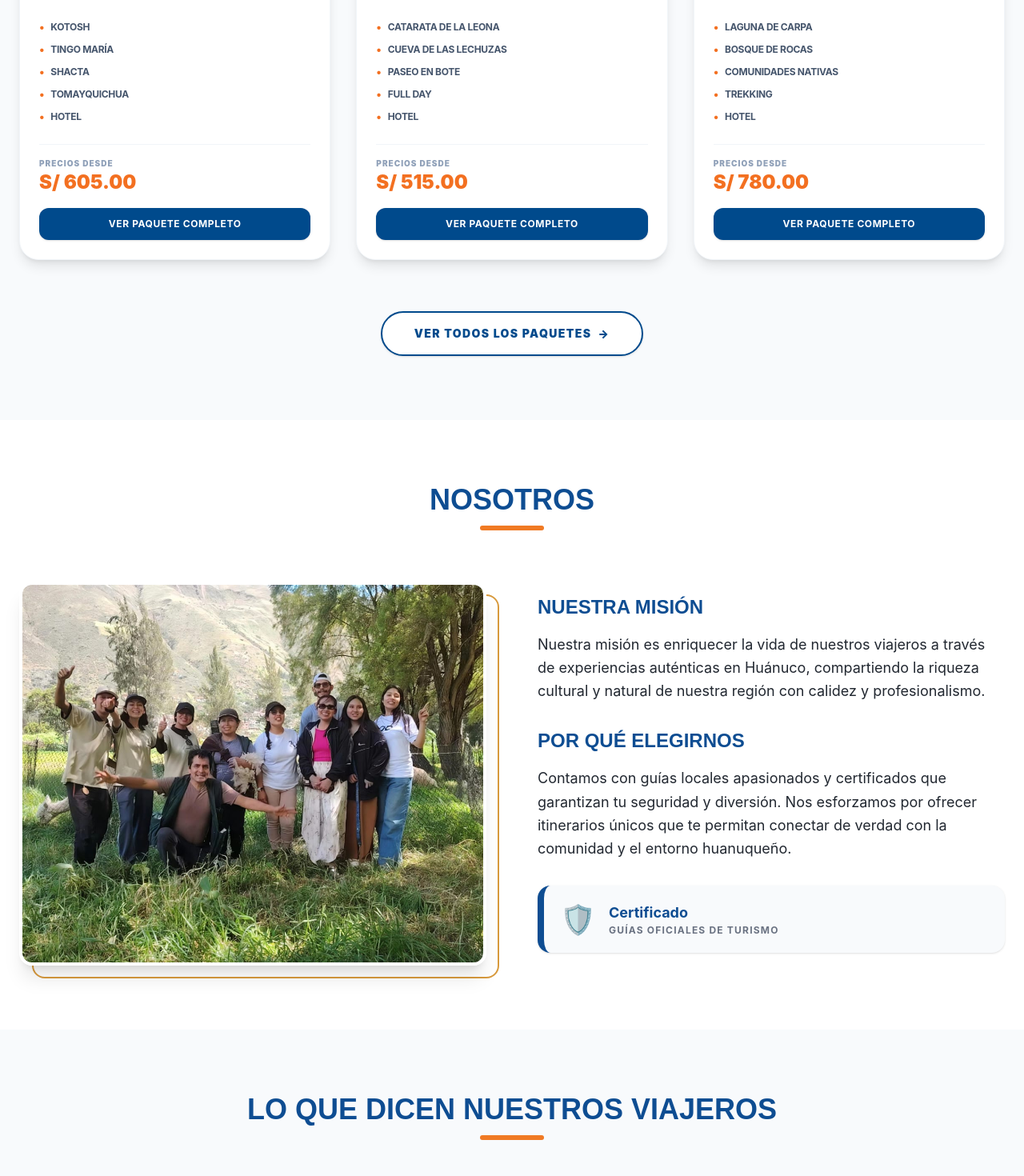
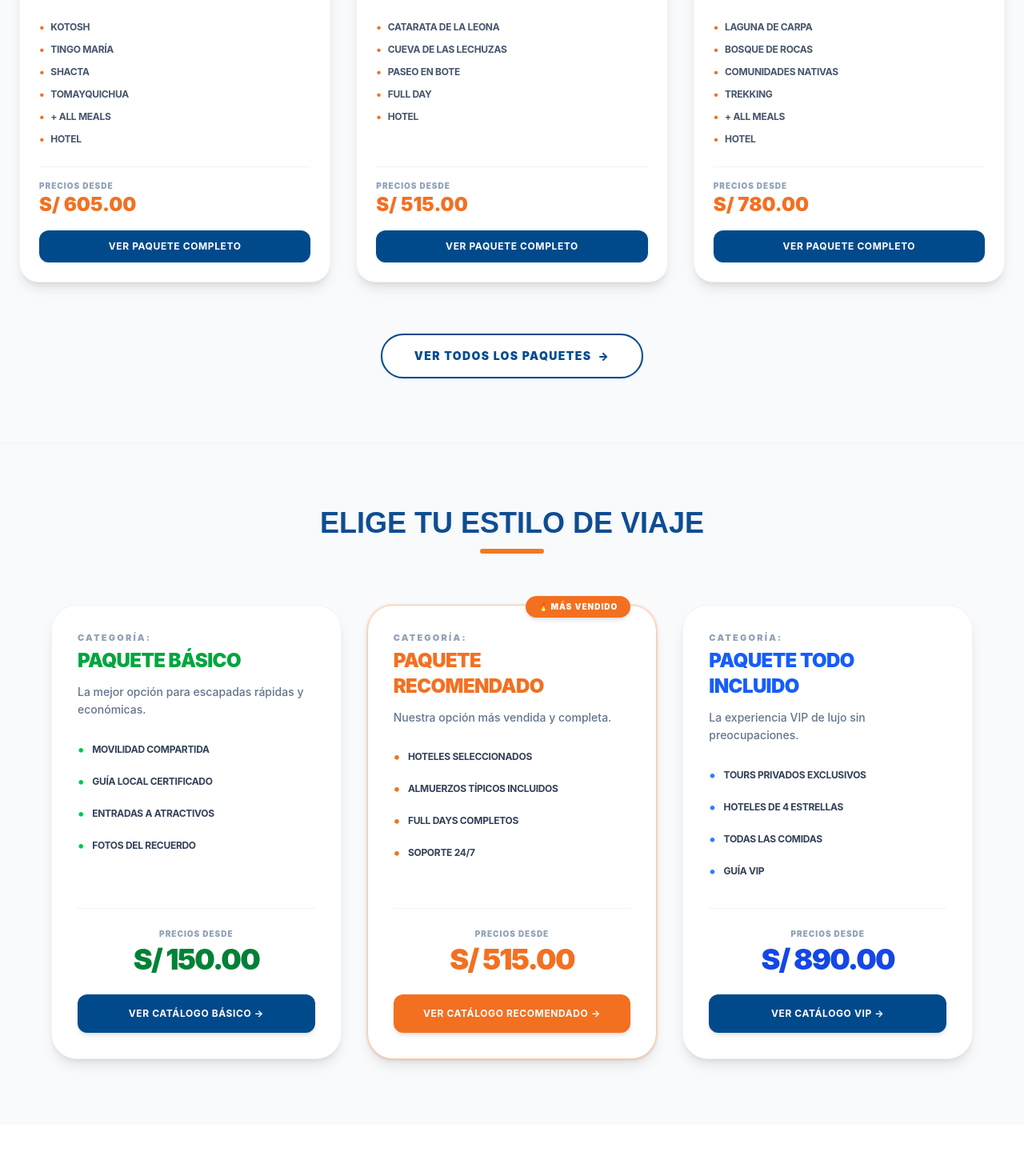
Before and after one commit to Eduardito1818/Aventura_Sin_LimitesHCO_web, a React (Vite) app: page / in a window 1280 px wide. Shown: the part 2000-3470 px from the top of the page at 80% size. Built offline with nearby package versions, Linux system fonts and the light colour scheme.

Commit message:
diseñe una categoria para mejorar la pagina web de Aventura sinlimite implemete una nueva categorycard

```diff
--- /dev/null
+++ b/src/components/CategoryCard.jsx
@@ -0,0 +1,57 @@
+import React from 'react';
+import { Link } from 'react-router-dom';
+
+const CategoryCard = ({ pkg }) => {
+  return (
+    <div className={`bg-white rounded-[32px] shadow-lg border flex flex-col h-full hover:shadow-2xl hover:-translate-y-1 transition-all duration-300 relative ${pkg.categoria === 'recomendado' ? 'border-[#f37021]/40 ring-2 ring-[#f37021]/10' : 'border-slate-100'}`}>
+
+      {/* 1. BADGE DE "MÁS VENDIDO" (Solo para el Recomendado) - Estilo Mockup */}
+      {pkg.categoria === 'recomendado' && (
+        <span className="absolute -top-3 right-8 bg-[#f37021] text-white text-[10px] font-black px-4 py-1.5 rounded-full uppercase tracking-widest shadow-md z-20">
+          🔥 Más Vendido
+        </span>
+      )}
+
+      <div className="p-8 flex flex-col flex-grow">
+
+        {/* 2. CABECERA DE TEXTO (Sin Imagen) - Estilo Mockup */}
+        <p className="text-slate-400 text-[11px] font-black uppercase tracking-[0.2em] mb-1">Categoría:</p>
+        <h3 className={`text-2xl font-black uppercase mb-3 tracking-tight ${pkg.categoria === 'basico' ? 'text-green-600' : pkg.categoria === 'recomendado' ? 'text-[#f37021]' : 'text-blue-600'}`}>
+          {pkg.nombre}
+        </h3>
+
+        {/* Descripción corta */}
+        <p className="text-slate-500 text-sm mb-6 font-medium normal-case leading-relaxed">
+          {pkg.descripcion}
+        </p>
+
+        {/* 3. LISTA DE PUNTOS COLORIDA - Estilo Mockup */}
+        <ul className="space-y-3 mb-8 flex-grow">
+          {pkg.puntos.map((punto, index) => (
+            <li key={index} className="text-slate-700 text-xs font-bold flex items-center gap-2.5 uppercase tracking-tight">
+              <span className={`text-lg ${pkg.categoria === 'basico' ? 'text-green-500' : pkg.categoria === 'recomendado' ? 'text-[#f37021]' : 'text-blue-500'}`}>•</span>
+              {punto}
+            </li>
+          ))}
+        </ul>
+
+        {/* 4. FOOTER CON PRECIO Y BOTÓN - Estilo Mockup */}
+        <div className="pt-6 border-t border-slate-100 mt-auto text-center">
+          <p className="text-slate-400 text-[10px] font-black uppercase tracking-widest mb-1">Precios Desde</p>
+          <p className={`text-4xl font-black mb-6 tracking-tighter ${pkg.categoria === 'basico' ? 'text-green-700' : pkg.categoria === 'recomendado' ? 'text-[#f37021]' : 'text-blue-700'}`}>
+            S/ {pkg.precio}
+          </p>
+
+          <Link
+            to={pkg.ruta}
+            className={`block w-full text-center py-4 px-4 rounded-xl font-bold transition-all duration-300 text-xs uppercase tracking-wider shadow-md ${pkg.categoria === 'recomendado' ? 'bg-[#f37021] text-white hover:bg-orange-600' : 'bg-[#004a8c] text-white hover:bg-[#003566]'}`}
+          >
+            {pkg.nombre === "Paquete Básico" ? "Ver Catálogo Básico" : pkg.nombre === "Paquete Recomendado" ? "Ver Catálogo Recomendado" : "Ver Catálogo VIP"} →
+          </Link>
+        </div>
+      </div>
+    </div>
+  );
+};
+
+export default CategoryCard;
--- a/src/data/toursData.js
+++ b/src/data/toursData.js
@@ -74,7 +74,7 @@ export const PACKAGES_DATA = [
     rating: 4.9,
     reviews: 120,
     imagen: "/src/assets/huanuco-tradicional.jpg.png",
-    puntos: ["Kotosh", "Tingo María", "Shacta", "Tomayquichua", "Hotel"]
+    puntos: ["Kotosh", "Tingo María", "Shacta", "Tomayquichua", "+ All Meals", "Hotel"]
   },
   {
     id: "p2",
@@ -83,7 +83,7 @@ export const PACKAGES_DATA = [
     duracion: "4 Días / 3 Noches",
     rating: 4.7,
     reviews: 95,
-    imagen: "/src/assets/tingo-maria.jpg.png",
+    imagen: "/src/assets/selva-aventura.jpg.png",
     puntos: ["Catarata de la Leona", "Cueva de las Lechuzas", "Paseo en bote", "Full Day", "Hotel"]
   },
   {
@@ -93,7 +93,43 @@ export const PACKAGES_DATA = [
     duracion: "6 Días / 5 Noches",
     rating: 4.8,
     reviews: 150,
-    imagen: "/src/assets/tingo-maria.jpg.png",
-    puntos: ["Laguna de Carpa", "Bosque de Rocas", "Comunidades Nativas", "Trekking", "Hotel"]
+    imagen: "/src/assets/sierra-magica.jpg.png",
+    puntos: ["Laguna de Carpa", "Bosque de Rocas", "Comunidades Nativas", "Trekking", "+ All Meals", "Hotel"]
   }
 ];
+
+export const CATEGORIES_DATA = [
+  {
+    id: "cat-basico",
+    categoria: "basico",
+    nombre: "Paquete Básico",
+    descripcion: "La mejor opción para escapadas rápidas y económicas.",
+    precio: "150.00",
+    duracion: "Full Days / Tours Cortos",
+    imagen: "/src/assets/huanuco-tradicional.jpg.png",
+    puntos: ["Movilidad Compartida", "Guía Local Certificado", "Entradas a Atractivos", "Fotos del Recuerdo"],
+    ruta: "/paquetes/basico"
+  },
+  {
+    id: "cat-recomendado",
+    categoria: "recomendado",
+    nombre: "Paquete Recomendado",
+    descripcion: "Nuestra opción más vendida y completa.",
+    precio: "515.00",
+    duracion: "3 a 5 Días de Aventura",
+    imagen: "/src/assets/selva-aventura.jpg.png",
+    puntos: ["Hoteles Seleccionados", "Almuerzos Típicos Incluidos", "Full Days Completos", "Soporte 24/7"],
+    ruta: "/paquetes/recomendado"
+  },
+  {
+    id: "cat-todo-incluido",
+    categoria: "todo-incluido",
+    nombre: "Paquete Todo Incluido",
+    descripcion: "La experiencia VIP de lujo sin preocupaciones.",
+    precio: "890.00",
+    duracion: "Experiencias de Alta Gama",
+    imagen: "/src/assets/sierra-magica.jpg.png",
+    puntos: ["Tours Privados Exclusivos", "Hoteles de 4 Estrellas", "Todas las Comidas", "Guía VIP"],
+    ruta: "/paquetes/todo-incluido"
+  }
+];
--- a/src/pages/Home.jsx
+++ b/src/pages/Home.jsx
@@ -7,6 +7,8 @@ import TourCard from '../components/TourCard';
 import PackageCard from '../components/PackageCard';
 import { PACKAGES_DATA } from '../data/toursData';
 import { Link } from 'react-router-dom';
+import CategoryCard from '../components/CategoryCard';
+import { CATEGORIES_DATA } from '../data/toursData';
 import Testimonials from '../components/Testimonials';
 import Footer from '../components/Footer';
 
@@ -100,6 +102,21 @@ export default function Home() {
 
         </section>
 
+        {/* SECCIÓN DE CATEGORÍAS DE PAQUETES */}
+        <section id="categorias-paquetes" className="py-20 bg-slate-50 border-t border-b border-slate-100">
+          <div className="container mx-auto px-6">
+            <div className="text-center mb-16">
+              <h2 className="text-4xl font-poppins font-bold text-azul-aventura uppercase">Elige tu Estilo de Viaje</h2>
+              <div className="w-20 h-1.5 bg-naranja-aventura mx-auto mt-3 rounded-full"></div>
+            </div>
+            <div className="grid grid-cols-1 md:grid-cols-3 gap-8 max-w-6xl mx-auto">
+              {CATEGORIES_DATA.map(cat => (
+                <CategoryCard key={cat.id} pkg={cat} />
+              ))}
+            </div>
+          </div>
+        </section>
+
         <About />
         <Testimonials />
 
```
